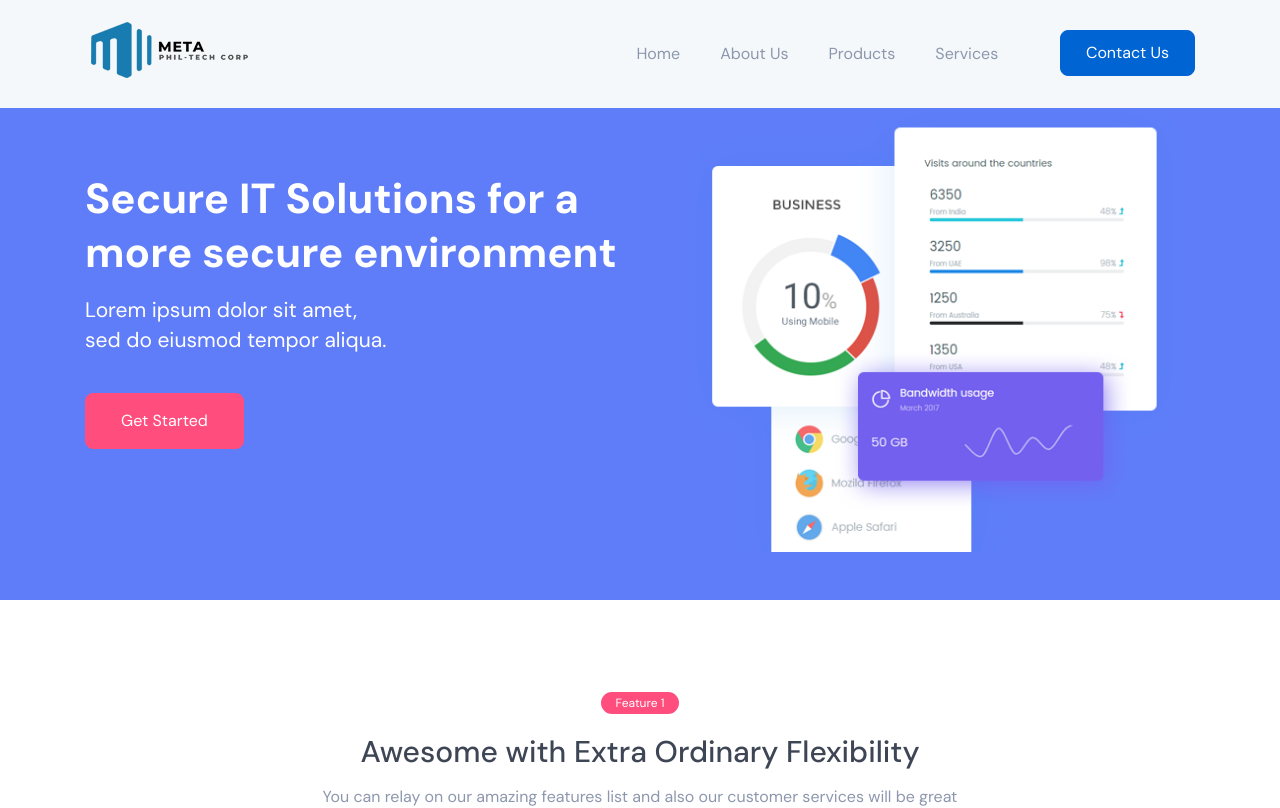
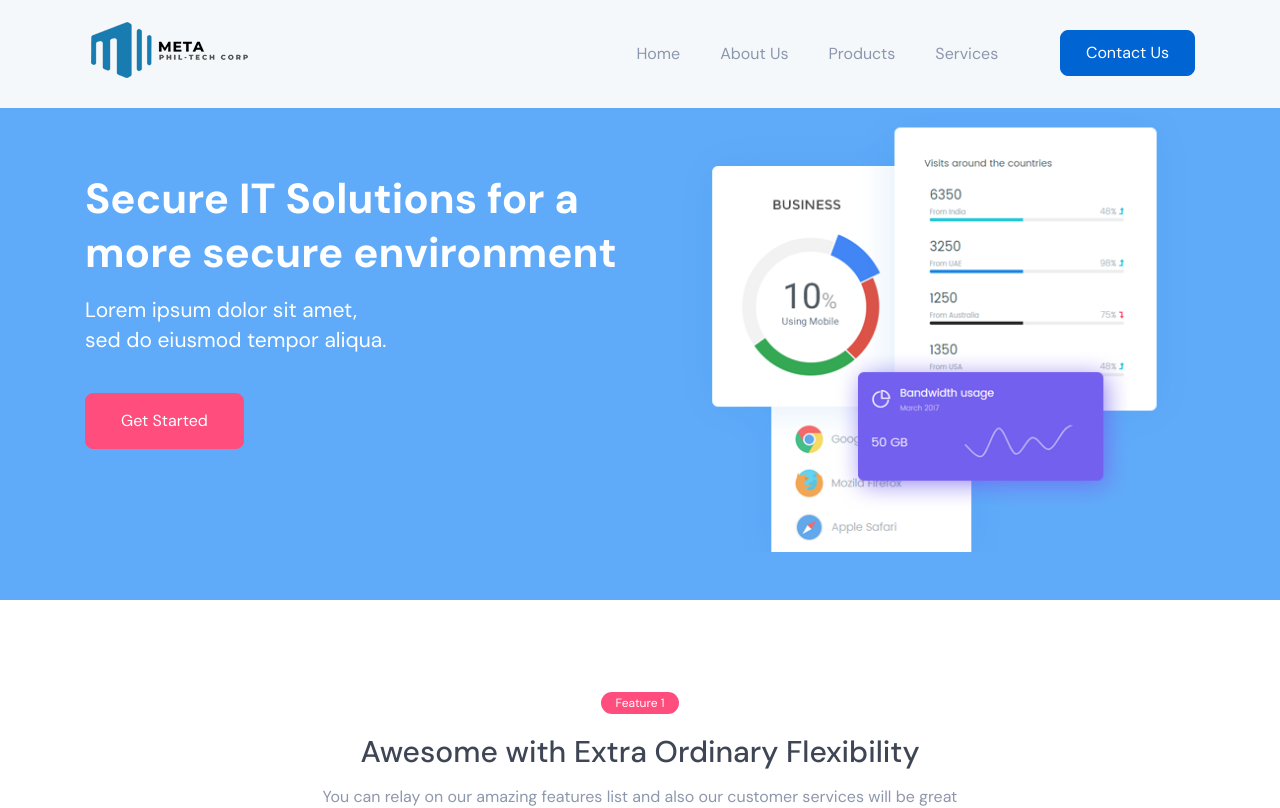
Before and after one commit to siLvercross02/meta-phil-corp, a Next.js app: page / in a window 1280 px wide. Shown: the top 808 px of the page. Built offline with nearby package versions, Linux system fonts and the light colour scheme; a web font is replaced by a local one.

Commit message:
Update banner

```diff
--- a/styles/scss/_common.scss
+++ b/styles/scss/_common.scss
@@ -62,7 +62,7 @@ Header 6
   min-height: 600px;
   display: flex;
 
-  background-color: #607df9;
+  background-color: #60abf9;
 
   .title {
     color: $white;
```
